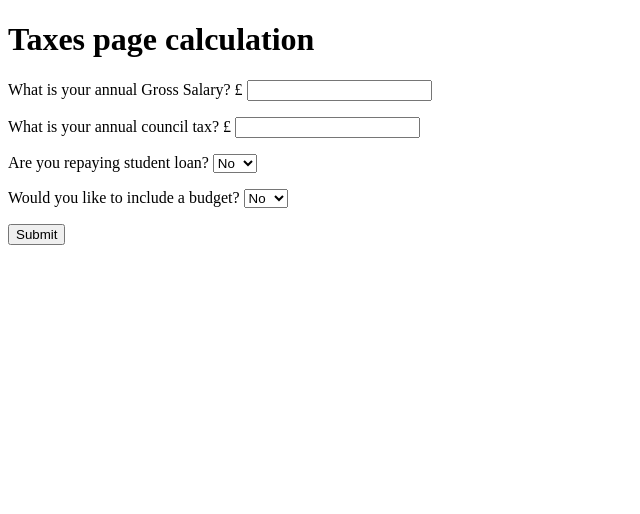
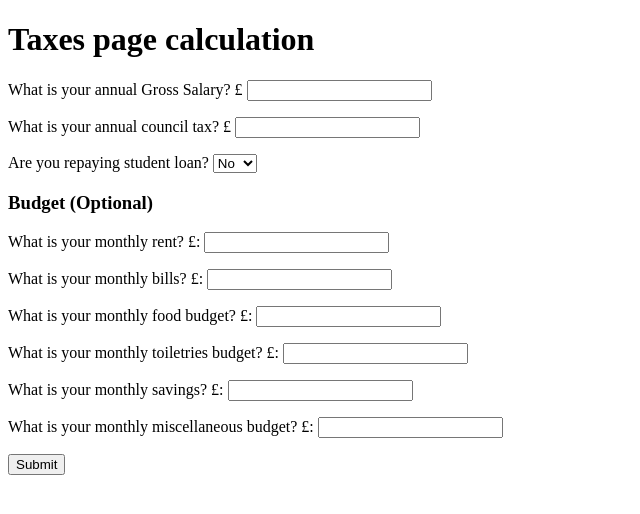
Before and after one commit to MehmetOmercik/taxes-budget, a Django app: page / in a window 1280 px wide. Shown: the top 514 px of the page, without its empty margins (0-640 px from the left). Run offline with Django 3.2, Linux system fonts and the light colour scheme.

Commit message:
Added budget section

```diff
--- a/taxes/forms.py
+++ b/taxes/forms.py
@@ -9,14 +9,34 @@ class TaxesForm(forms.Form):
         self.label_suffix = ""  # Removes : as label suffix
 
     gross_salary = forms.CharField(
-        label="What is your annual Gross Salary? £", max_length=50
+        label="What is your annual Gross Salary? £", max_length=10
     )
     council_tax = forms.CharField(
-        label="What is your annual council tax? £", max_length=50
+        label="What is your annual council tax? £", max_length=10
     )
     student_loan = forms.TypedChoiceField(
         label="Are you repaying student loan?", choices=CHOICES
     )
-    budget = forms.TypedChoiceField(
-        label="Would you like to include a budget?", choices=CHOICES
+
+
+class BudgetForm(forms.Form):
+    rent = forms.CharField(
+        label="What is your monthly rent? £", max_length=10, required=False
     )
+    bills = forms.CharField(
+        label="What is your monthly bills? £", max_length=10, required=False
+    )
+    food = forms.CharField(
+        label="What is your monthly food budget? £", max_length=10, required=False
+    )
+    toiletries = forms.CharField(
+        label="What is your monthly toiletries budget? £", max_length=10, required=False
+    )
+    savings = forms.CharField(
+        label="What is your monthly savings? £", max_length=10, required=False
+    )
+    miscellaneous = forms.CharField(
+        label="What is your monthly miscellaneous budget? £",
+        max_length=10,
+        required=False,
+    )
--- a/taxes/views.py
+++ b/taxes/views.py
@@ -2,14 +2,16 @@ from django.shortcuts import render, redirect
 from django.contrib import messages
 import re
 
-from .forms import TaxesForm
+from .forms import TaxesForm, BudgetForm
 from .Tax_And_Budget_Classes import Taxes, Budget, round_twosf, round_twosf_month
 
 # Create your views here.
 def Home(request):
-    context = {"TaxesForm": TaxesForm()}
+    context = {"TaxesForm": TaxesForm(), "BudgetForm": BudgetForm()}
     if "taxes_form" in request.POST:
-        print(request.POST)
+        # print(request.POST)
+
+        """INCOME SECTION"""
 
         # Remove unneccesary characters
         gross_salary = re.sub("[£$,:;_]", "", request.POST["gross_salary"])
@@ -17,7 +19,7 @@ def Home(request):
 
         # Checking for anything other than int or float
         try:
-            float(gross_salary) and float(council_tax)
+            float(gross_salary) or float(council_tax)
         except:
             messages.error(
                 request,
@@ -30,7 +32,7 @@ def Home(request):
         gross_income = Taxes(gi, ct)
 
         # All calculations that need to be done
-        actions = [
+        actions_income = [
             ["Gross Income", gi],
             ["Tax-Free Allowance", gross_income.get_income_tax()[1]],
             ["Taxable Income", gross_income.get_income_tax()[2]],
@@ -42,17 +44,21 @@ def Home(request):
         # Checking whether the user selected the student loan or not and appends functions to actions
         if request.POST["student_loan"] == "True":
             # Forms process boolean as a string for some reason
-            actions.append(["Student Loan", gross_income.get_student_tax()])
-            actions.append(["Total Deductions", gross_income.get_total_tax()])
-            actions.append(["Total Income", gross_income.calculate_income()])
+            actions_income.append(["Student Loan", gross_income.get_student_tax()])
+            actions_income.append(["Total Deductions", gross_income.get_total_tax()])
+            actions_income.append(["Total Income", gross_income.calculate_income()])
         else:
-            actions.append(["Total Deductions", gross_income.get_total_tax_wost()])
-            actions.append(["Total Income", gross_income.calculate_income_wost()])
+            actions_income.append(
+                ["Total Deductions", gross_income.get_total_tax_wost()]
+            )
+            actions_income.append(
+                ["Total Income", gross_income.calculate_income_wost()]
+            )
 
-        final_results = []
+        final_results_income = []
 
-        for action in actions:
-            final_results.append(
+        for action in actions_income:
+            final_results_income.append(
                 [
                     action[0],
                     f"£{round_twosf(action[1])}",
@@ -60,6 +66,92 @@ def Home(request):
                 ]
             )
 
-        context = {"TaxesForm": TaxesForm(), "final_results": final_results}
+        """ BUDGET SECTION """
+        rent = (
+            re.sub("[£$,:;_]", "", request.POST["rent"])
+            if request.POST["rent"] != ""
+            else 0
+        )
+        bills = (
+            re.sub("[£$,:;_]", "", request.POST["bills"])
+            if request.POST["bills"] != ""
+            else 0
+        )
+
+        food = (
+            re.sub("[£$,:;_]", "", request.POST["food"])
+            if request.POST["food"] != ""
+            else 0
+        )
+
+        toiletries = (
+            re.sub("[£$,:;_]", "", request.POST["toiletries"])
+            if request.POST["toiletries"] != ""
+            else 0
+        )
+
+        savings = (
+            re.sub("[£$,:;_]", "", request.POST["savings"])
+            if request.POST["savings"] != ""
+            else 0
+        )
+
+        miscellaneous = (
+            re.sub("[£$,:;_]", "", request.POST["miscellaneous"])
+            if request.POST["miscellaneous"] != ""
+            else 0
+        )
+
+        # Checking for anything other than int or float
+        try:
+            float(rent) or float(bills) or float(food) or float(toiletries) or float(
+                savings
+            ) or float(miscellaneous)
+        except:
+            messages.error(
+                request,
+                "Incorrect input within budget section",
+            )
+            return redirect("home")
+        rent, bills, food, toiletries, savings, miscellaneous = (
+            float(rent),
+            float(bills),
+            float(food),
+            float(toiletries),
+            float(savings),
+            float(miscellaneous),
+        )
+        budget = Budget(
+            rent, bills, food, toiletries, savings, miscellaneous, gross_income
+        )
+
+        actions_budget = [["Yearly Budget", budget.calculate_yearly_budget()]]
+
+        if request.POST["student_loan"] == "True":
+            actions_budget.append(["Profit/Loss", budget.calculate_profit()])
+        else:
+            actions_budget.append(["Profit/Loss", budget.calculate_profit_wost()])
+
+        final_results_budget = []
+
+        for action in actions_budget:
+            final_results_budget.append(
+                [
+                    action[0],
+                    f"£{round_twosf(action[1])}",
+                    f"£{round_twosf_month(action[1])}",
+                ]
+            )
+        budget_hide = 0
+        if final_results_budget[0][1] == "£0.00":
+            budget_hide = 1
+
+        context = {
+            "TaxesForm": TaxesForm(),
+            "BudgetForm": BudgetForm(),
+            "final_results_income": final_results_income,
+            "final_results_budget": final_results_budget,
+            "budget_hide": budget_hide,
+        }
 
     return render(request, "taxes.html", context)
--- a/templates/taxes.html
+++ b/templates/taxes.html
@@ -15,7 +15,8 @@ table, th, td {
     <h1>Taxes page calculation</h1>
     <form method="POST" action="" name="taxes_form">
       {% csrf_token %} {{TaxesForm.as_p}}
-
+      <h3>Budget (Optional)</h3>
+      {{BudgetForm.as_p}}
       <input type="submit" value="Submit" name="taxes_form" />
     </form>
 
@@ -29,14 +30,14 @@ table, th, td {
    {% endif %}
     <br>
 
-   {% if final_results %}
+   {% if final_results_income %}
     <table style="width:100%">
       <tr>
         <th>Income</th>
         <th>Annually</th>
         <th>Monthly</th>
       </tr>
-      {% for result in final_results %}
+      {% for result in final_results_income %}
       <tr>
         <td>{{result.0}}</td>
         <td>{{result.1}}</td>
@@ -45,7 +46,23 @@ table, th, td {
       {% endfor %}
     </table>
   {% endif %}
+  <br>
 
-
+  {% if budget_hide == 0%}
+  <table style="width:100%">
+    <tr>
+      <th>Budget</th>
+      <th>Annually</th>
+      <th>Monthly</th>
+    </tr>
+    {% for result in final_results_budget %}
+    <tr>
+      <td>{{result.0}}</td>
+      <td>{{result.1}}</td>
+      <td>{{result.2}}</td>
+    </tr>
+    {% endfor %}
+  </table>
+{% endif %}
   </body>
 </html>
```
